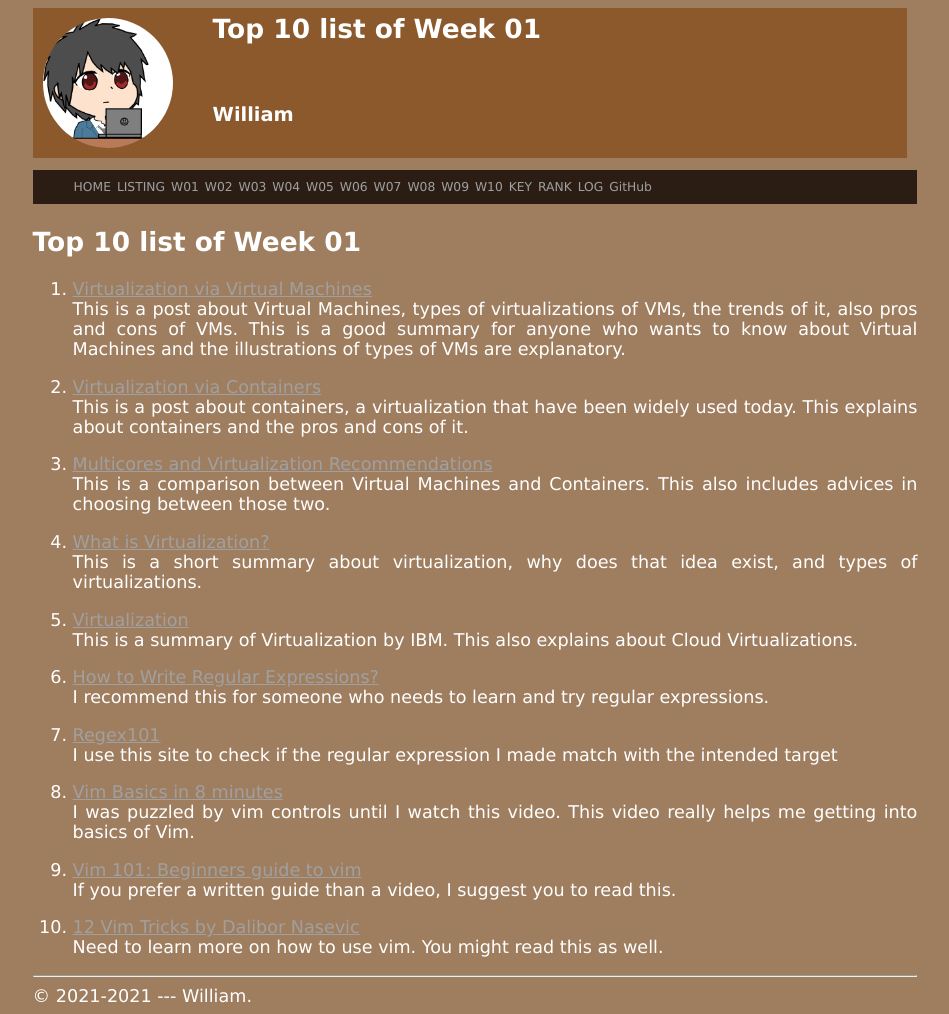
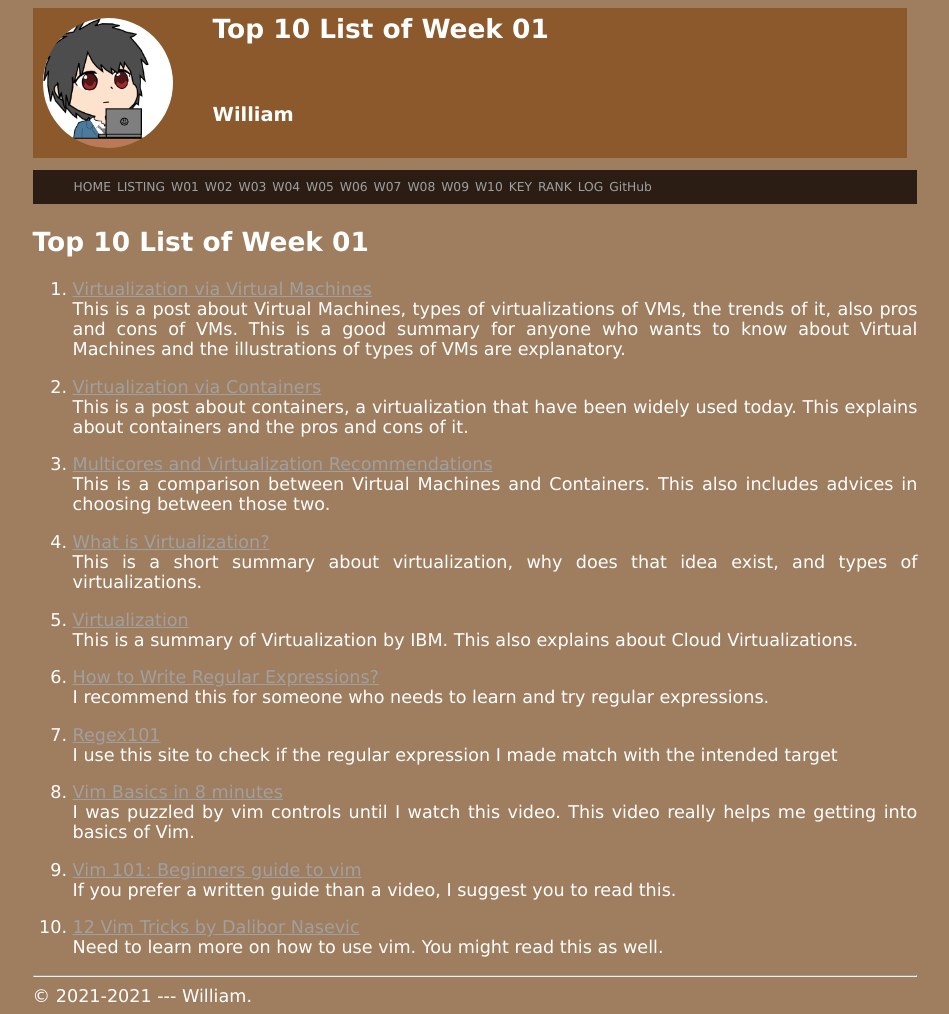
Before and after one commit to Hori75/os211, a Jekyll site: the page built from w01.md, in a window 1280 px wide. Shown: the whole page, without its empty margins (165-1114 px from the left). Built offline with Jekyll 4.4.1, drawn with Linux system fonts in a browser that asks for light colours; our own code applies the rules of GitHub Pages for plain Markdown files.

```diff
--- a/w01.md
+++ b/w01.md
@@ -3,7 +3,7 @@ layout: "layout"
 permalink: /W01/
 ---
 
-# Top 10 list of Week 01
+# Top 10 List of Week 01
 
 1. [Virtualization via Virtual Machines](https://insights.sei.cmu.edu/sei_blog/2017/09/virtualization-via-virtual-machines.html)<br>
 This is a post about Virtual Machines, types of virtualizations of VMs, the trends of it, also pros and cons of VMs. This is a good summary for anyone who wants to know about Virtual Machines and the illustrations of types of VMs are explanatory.
```
Also changed, not shown: index.md (+1 -1 lines).
